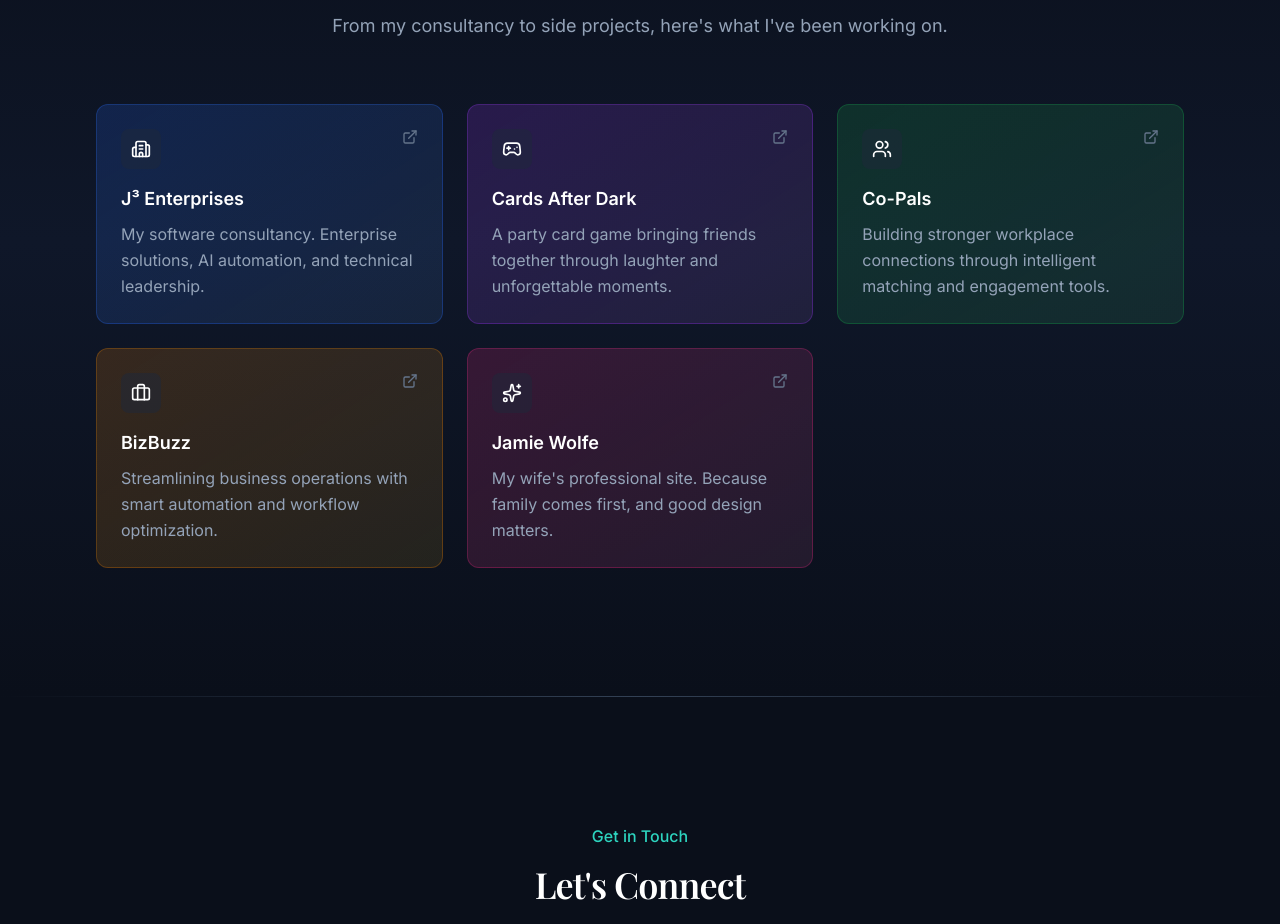
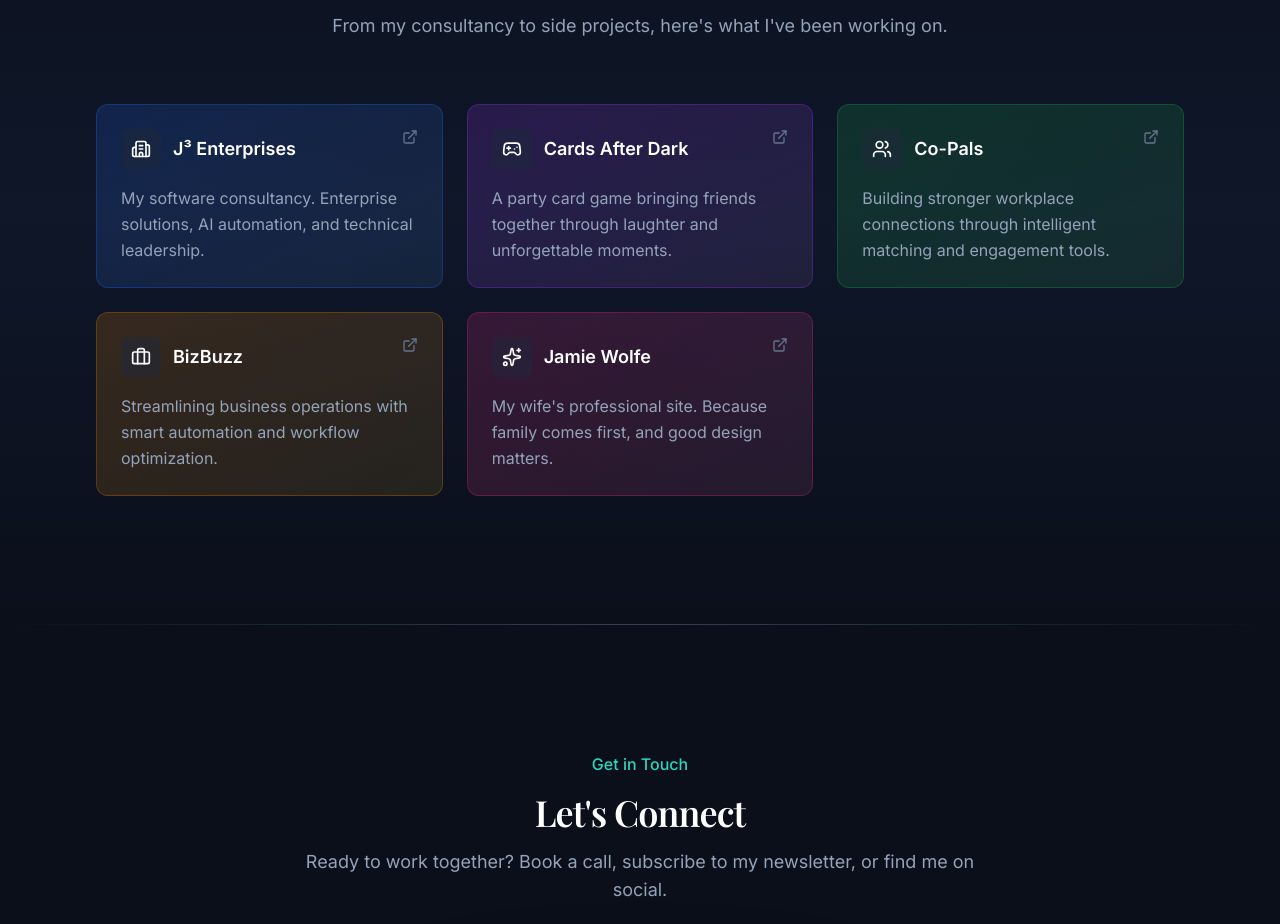
Before and after one commit to JLWolfe1990/josh-wolfe-com, a React (Vite) app: page / in a window 1280 px wide. Shown: the part 3106-4030 px from the top of the page. Built offline with nearby package versions, Linux system fonts and the light colour scheme; the HTML template or start-up script is replaced by a standard one.

Commit message:
Icon and title on same row in project cards

```diff
--- a/src/components/Projects.tsx
+++ b/src/components/Projects.tsx
@@ -117,15 +117,16 @@ export function Projects() {
               className={`group relative overflow-hidden rounded-xl border ${project.borderColor} bg-gradient-to-br ${project.color} p-6 transition-all duration-300 hover:scale-[1.02] hover:shadow-lg hover:shadow-navy-950/50`}
             >
               <div className="flex items-start justify-between mb-4">
-                <div className="w-10 h-10 bg-navy-800/50 rounded-lg flex items-center justify-center">
-                  <project.icon className="w-5 h-5 text-white" />
+                <div className="flex items-center gap-3">
+                  <div className="w-10 h-10 bg-navy-800/50 rounded-lg flex items-center justify-center flex-shrink-0">
+                    <project.icon className="w-5 h-5 text-white" />
+                  </div>
+                  <h3 className="text-lg font-semibold text-white group-hover:text-teal-400 transition-colors">
+                    {project.name}
+                  </h3>
                 </div>
-                <ExternalLink className="w-4 h-4 text-slate-500 group-hover:text-teal-400 transition-colors" />
+                <ExternalLink className="w-4 h-4 text-slate-500 group-hover:text-teal-400 transition-colors flex-shrink-0" />
               </div>
-
-              <h3 className="text-lg font-semibold text-white mb-2 group-hover:text-teal-400 transition-colors">
-                {project.name}
-              </h3>
               <p className="text-slate-400 leading-relaxed">
                 {project.description}
               </p>
```
